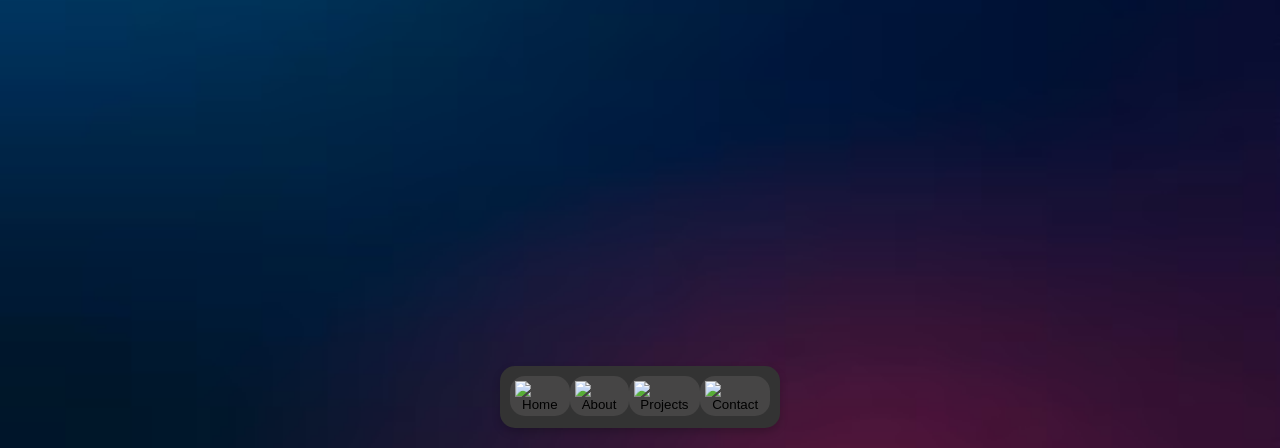
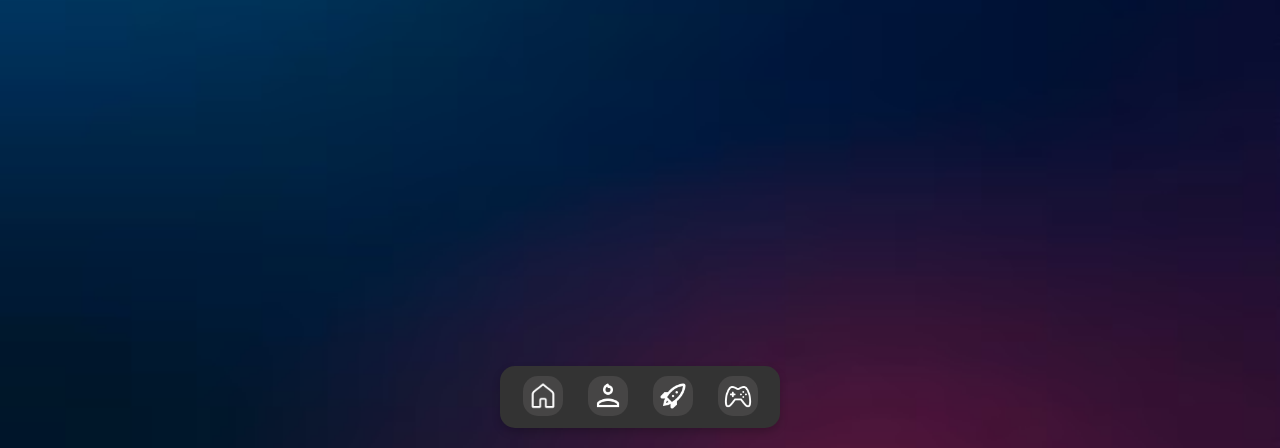
Before and after one commit to warren147/website, a plain HTML site: page game.html in a window 1280 px wide. Shown: the part 352-800 px from the top of the page. Drawn offline with Linux system fonts and the light colour scheme; the site is published under a folder, as on GitHub Pages, so addresses that start at the root find nothing.

Commit message:
file path error

```diff
--- a/game.html
+++ b/game.html
@@ -11,10 +11,10 @@
         <h1>Coming Soon...</h1>
     </div>
     <div class="nav-container">
-        <a href="index.html"><button class="nav-button"><img src="/assets/images/home.png" alt="Home"></button></a>
-        <a href="about.html"><button class="nav-button"><img src="/assets/images/profile.png" alt="About"></button></a>
-        <a href="projects.html"><button class="nav-button"><img src="/assets/images/project.png" alt="Projects"></button></a>
-        <a href="game.html"><button class="nav-button"><img src="/assets/images/game.png" alt="Contact"></button></a>
+        <a href="index.html"><button class="nav-button"><img src="assets/images/home.png" alt="Home"></button></a>
+        <a href="about.html"><button class="nav-button"><img src="assets/images/profile.png" alt="About"></button></a>
+        <a href="projects.html"><button class="nav-button"><img src="assets/images/project.png" alt="Projects"></button></a>
+        <a href="game.html"><button class="nav-button"><img src="assets/images/game.png" alt="Contact"></button></a>
     </div>
 
     <script src="js/main.js"></script>
```
